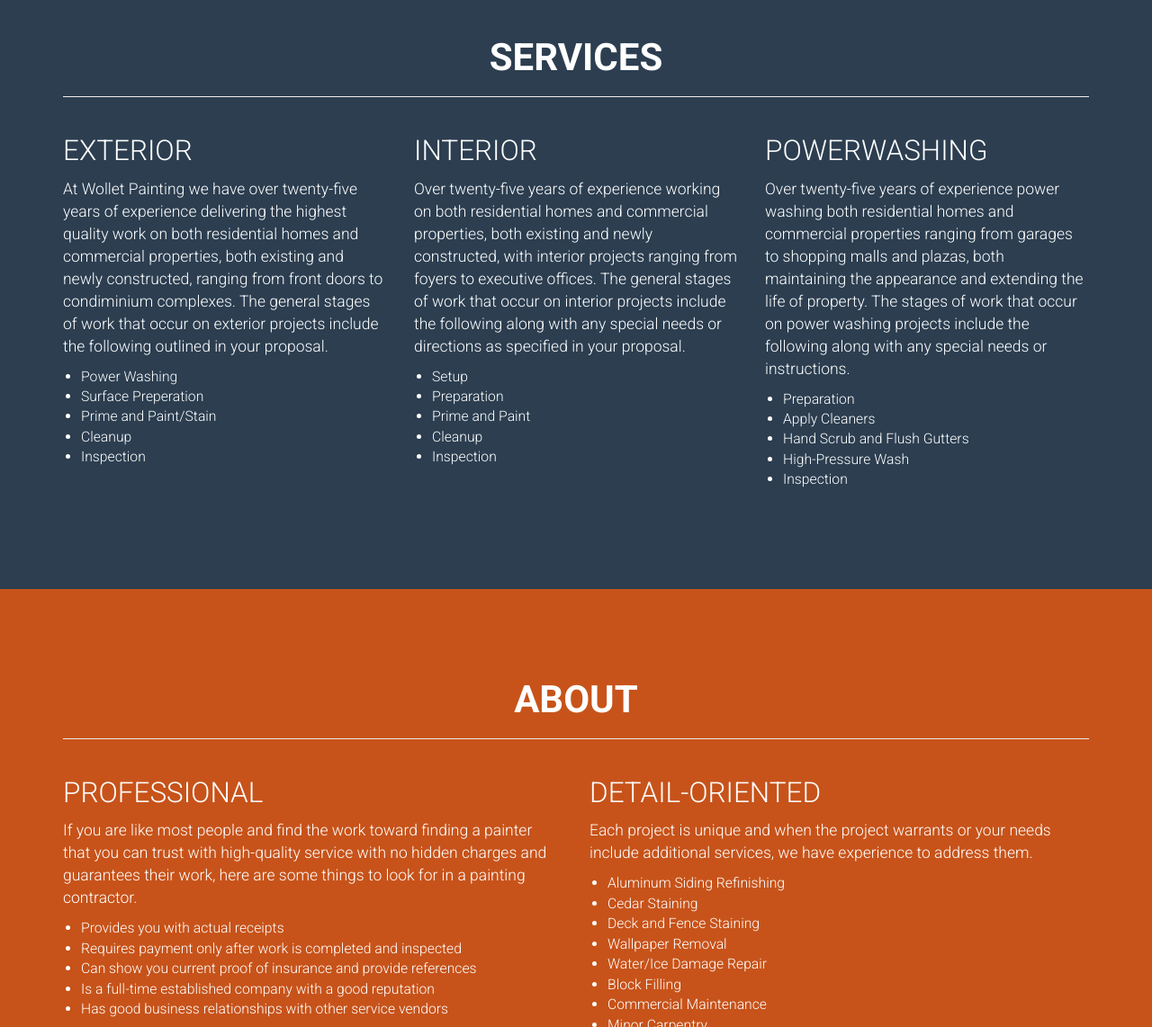
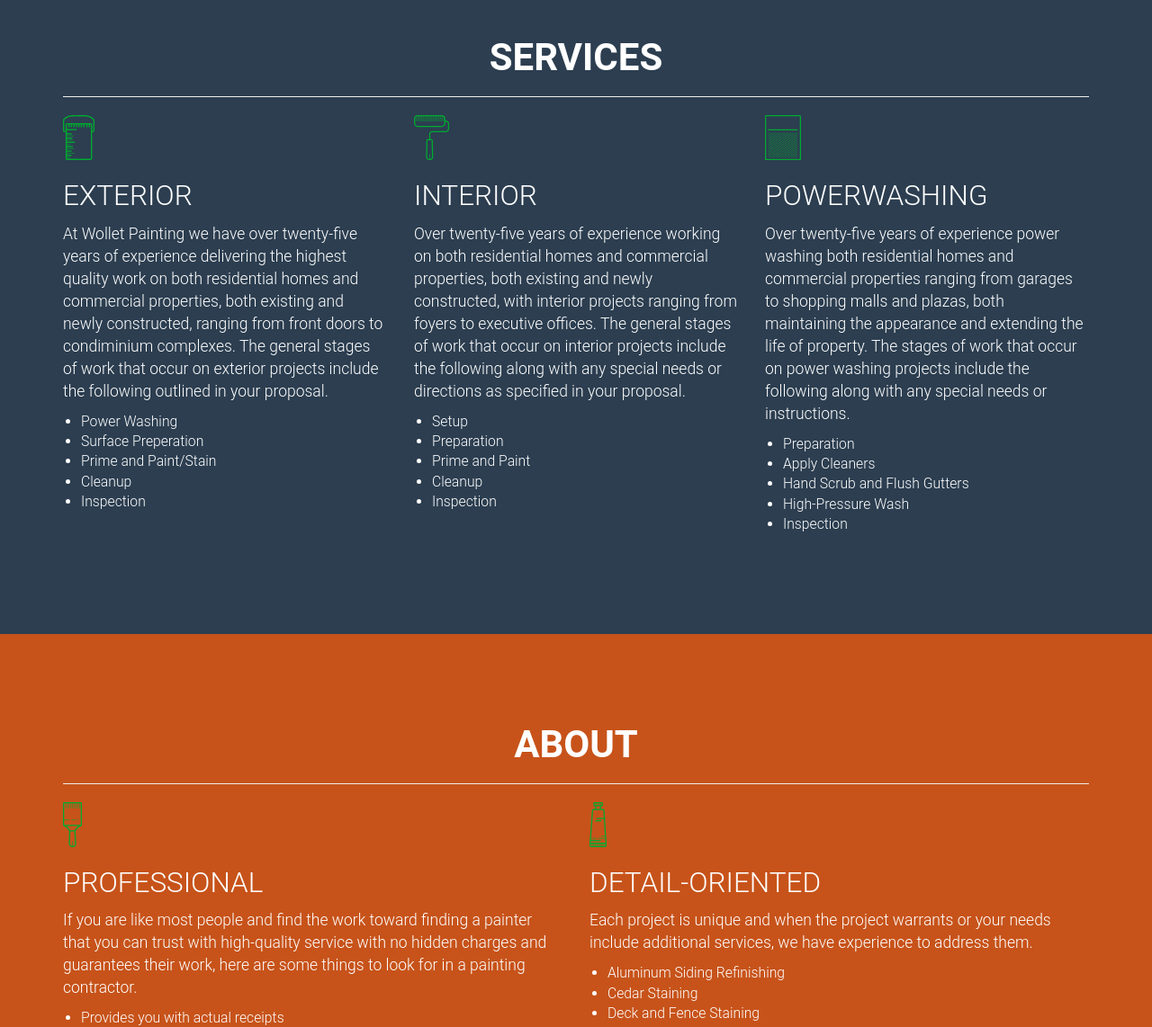
Before and after one commit to wolletpainting/wolletpainting.github.io, a website: page index.html in a window 1280 px wide. Shown: the part 800-1942 px from the top of the page at 90% size. Drawn offline with nearby package versions, Linux system fonts and the light colour scheme; files that its build step writes are made by us from their sources.

Commit message:
Add SVG Paint_Icons_Set and initial html/less for them

```diff
--- a/index.html
+++ b/index.html
@@ -16,7 +16,6 @@
     <link href="vendor/bootstrap/css/bootstrap.min.css" rel="stylesheet">
 
     <!-- Theme CSS -->
-    <link href="https://fonts.googleapis.com/css?family=Roboto:300,400,700" rel="stylesheet">
     <link href="css/freelancer.min.css" rel="stylesheet">
 
     <!-- Custom Fonts -->
@@ -113,6 +112,7 @@
                 <div class="container">
                     <div class="row">
                         <div class="col-sm-4">
+                            <img class="img-paint-icons" src="\img\Paint_Icons_Set\paint_can.svg" />
                                 <h3>Exterior</h3>
                                 <p>
                                     At Wollet Painting we have over twenty-five years of experience delivering the highest quality work on both residential homes and commercial properties, both existing and newly constructed, ranging from front doors to condiminium complexes. The general stages of work that occur on exterior projects include the following outlined in your proposal.
@@ -126,6 +126,7 @@
                                 </ul>
                             </div>
                         <div class="col-sm-4">
+                          <img class="img-paint-icons" src="\img\Paint_Icons_Set\paint_roller.svg" />
                                 <h3>Interior</h3>
                                 <p>
                                     Over twenty-five years of experience working on both residential homes and commercial properties, both existing and newly constructed, with interior projects ranging from foyers to executive offices. The general stages of work that occur on interior projects include the following along with any special needs or directions as specified in your proposal.
@@ -139,6 +140,7 @@
                                 </ul>
                             </div>
                         <div class="col-sm-4">
+                            <img class="img-paint-icons" src="\img\Paint_Icons_Set\paint_tray.svg" />
                                 <h3>Powerwashing</h3>
                                 <p>
                                     Over twenty-five years of experience power washing both residential homes and commercial properties ranging from garages to shopping malls and plazas, both maintaining the appearance and extending the life of property. The stages of work that occur on power washing projects include the following along with any special needs or instructions.
@@ -171,6 +173,7 @@
                 <div class="container">
                     <div class="row">
                         <div class="col-sm-6">
+                          <img class="img-paint-icons" src="\img\Paint_Icons_Set\paint_brush.svg" />
                             <h3>Professional</h3>
                             <p>
                                 If you are like most people and find the work toward finding a painter that you can trust with high-quality service with no hidden charges and guarantees their work, here are some things to look for in a painting contractor.
@@ -184,6 +187,7 @@
                             </ul>
                         </div>
                         <div class="col-sm-6">
+                          <img class="img-paint-icons" src="\img\Paint_Icons_Set\paint_tube.svg" />
                             <h3>Detail-oriented</h3>
                             <p>
                                 Each project is unique and when the project warrants or your needs include additional services, we have experience to address them.
--- a/less/freelancer.less
+++ b/less/freelancer.less
@@ -92,6 +92,10 @@
 
 .img-centered {
 	margin: 0 auto;
+}
+
+.img-paint-icons {
+  height: 50px;
 }
 
 header {
```
Also changed, not shown: css/freelancer.css, css/freelancer.min.css, img/Paint_Icons_Set/paint_brush.svg (added), img/Paint_Icons_Set/paint_can.svg (added), img/Paint_Icons_Set/paint_roller.svg (added), img/Paint_Icons_Set/paint_scraper.svg (added), img/Paint_Icons_Set/paint_sponge.svg (added), img/Paint_Icons_Set/paint_spray_can.svg (added), img/Paint_Icons_Set/paint_tray.svg (added), img/Paint_Icons_Set/paint_tube.svg (added), js/freelancer.min.js.
